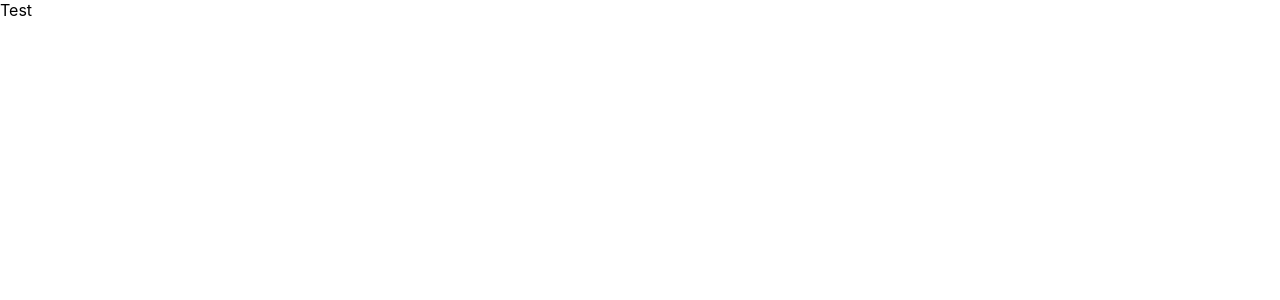
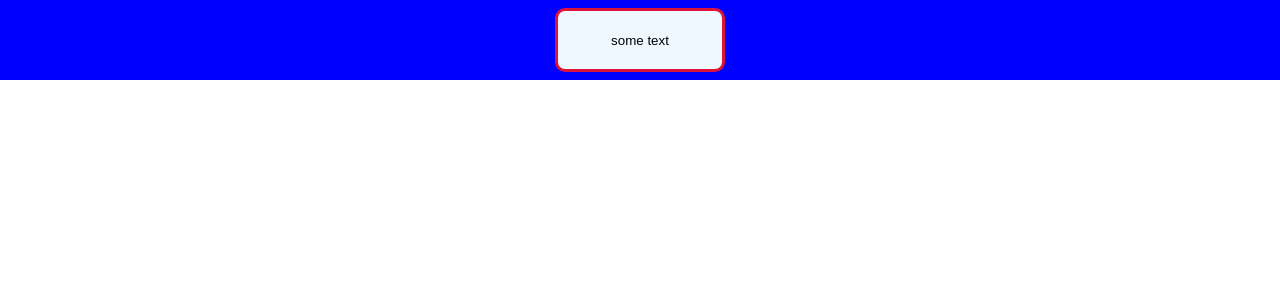
Before and after one commit to vitasha10/cats-pet-project, a Next.js app: page / in a window 1280 px wide. Shown: the top 300 px of the page. Built offline with nearby package versions, Linux system fonts and the light colour scheme.

Commit message:
Add header, header-input, styles

```diff
--- /dev/null
+++ b/components/Header/index.jsx
@@ -0,0 +1,12 @@
+export default function Header(props) {
+    /*
+    "className" but not class because it's React,
+    in pure css and html it would be just "class"
+    defaultValue because if you will put usual text in value u can't change that, you can try
+    */
+    return (
+        <header>
+            <input className='header-tag-search' defaultValue='some text' />
+        </header>
+    )
+}
--- a/pages/index.js
+++ b/pages/index.js
@@ -1,17 +1,16 @@
 import Head from 'next/head'
 import '../styles/Home.module.css'
+import Header from "../components/Header";
 
 export default function Home() {
-  return (
-    <div>
-      <Head>
-        <title>Create Next App</title>
-        <meta name="description" content="Generated by create next app" />
-        <link rel="icon" href="/favicon.ico" />
-      </Head>
-      <div>
-        Test
-      </div>
-    </div>
-  )
+    return (<div>
+            <Head>
+                <title>Create Next App</title>
+                <meta name="description" content="Generated by create next app"/>
+                <link rel="icon" href="/favicon.ico"/>
+            </Head>
+            <div>
+                <Header/>
+            </div>
+        </div>)
 }
--- a/styles/globals.css
+++ b/styles/globals.css
@@ -5,3 +5,22 @@ body {
   font-family: -apple-system, BlinkMacSystemFont, Segoe UI, Roboto, Oxygen,
     Ubuntu, Cantarell, Fira Sans, Droid Sans, Helvetica Neue, sans-serif;
 }
+
+header {
+  width: 100%;
+  height: 80px;
+  background: blue;
+  display: flex;
+  align-items: center;
+  justify-content: center;
+}
+
+.header-tag-search{
+  height: 70%;
+  width: 160px;
+  background: aliceblue;
+  border: crimson 3px solid;
+  border-radius: 10px;
+  text-align: center;
+  line-height: calc(80px * 0.7);
+}
```
